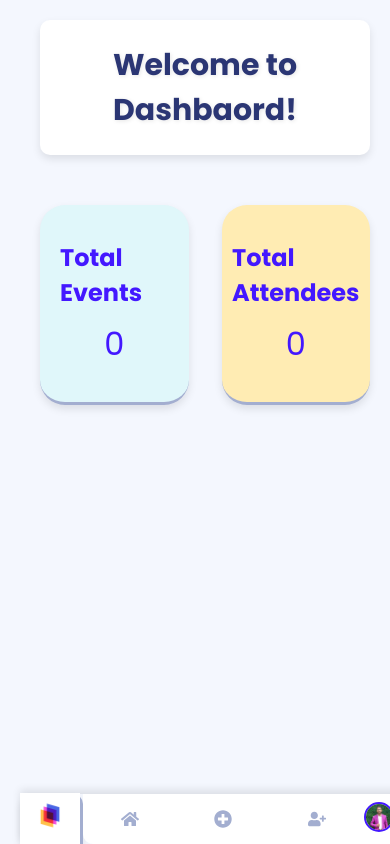
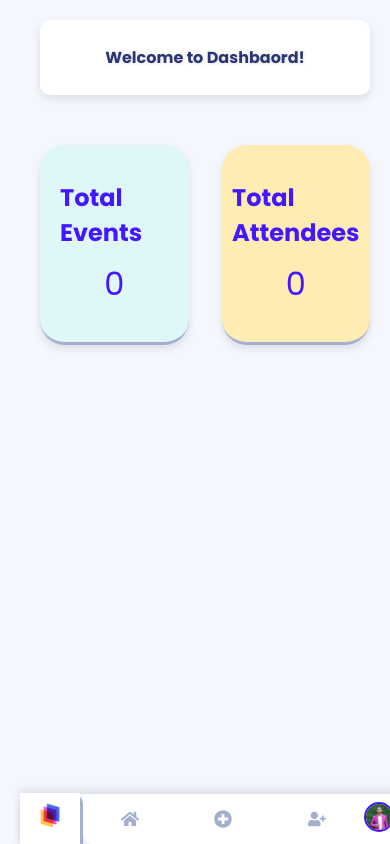
Before and after one commit to Ravisadilanka/Event_Management_System, a React (Vite) app in the folder Frontend/: page / in a window 390 px wide. Built offline with nearby package versions, Linux system fonts and the light colour scheme; no server answers.

Commit message:
Updated to hero component style for responsive to tablet view and mobile view

```diff
--- a/Frontend/src/components/hero/Hero.css
+++ b/Frontend/src/components/hero/Hero.css
@@ -18,3 +18,19 @@
     margin: 0;
     text-shadow: 1px 1px 4px rgba(0, 0, 0, 0.1); /* Adds a subtle shadow for better readability */
 }
+
+@media (max-width: 768px) {
+    .hero-container {
+        height: 75px;
+    }
+
+    .hero-text {
+        font-size: 20px;
+    }
+}
+
+@media (max-width: 480px){
+    .hero-text {
+        font-size: 16px;
+    }
+}
```
